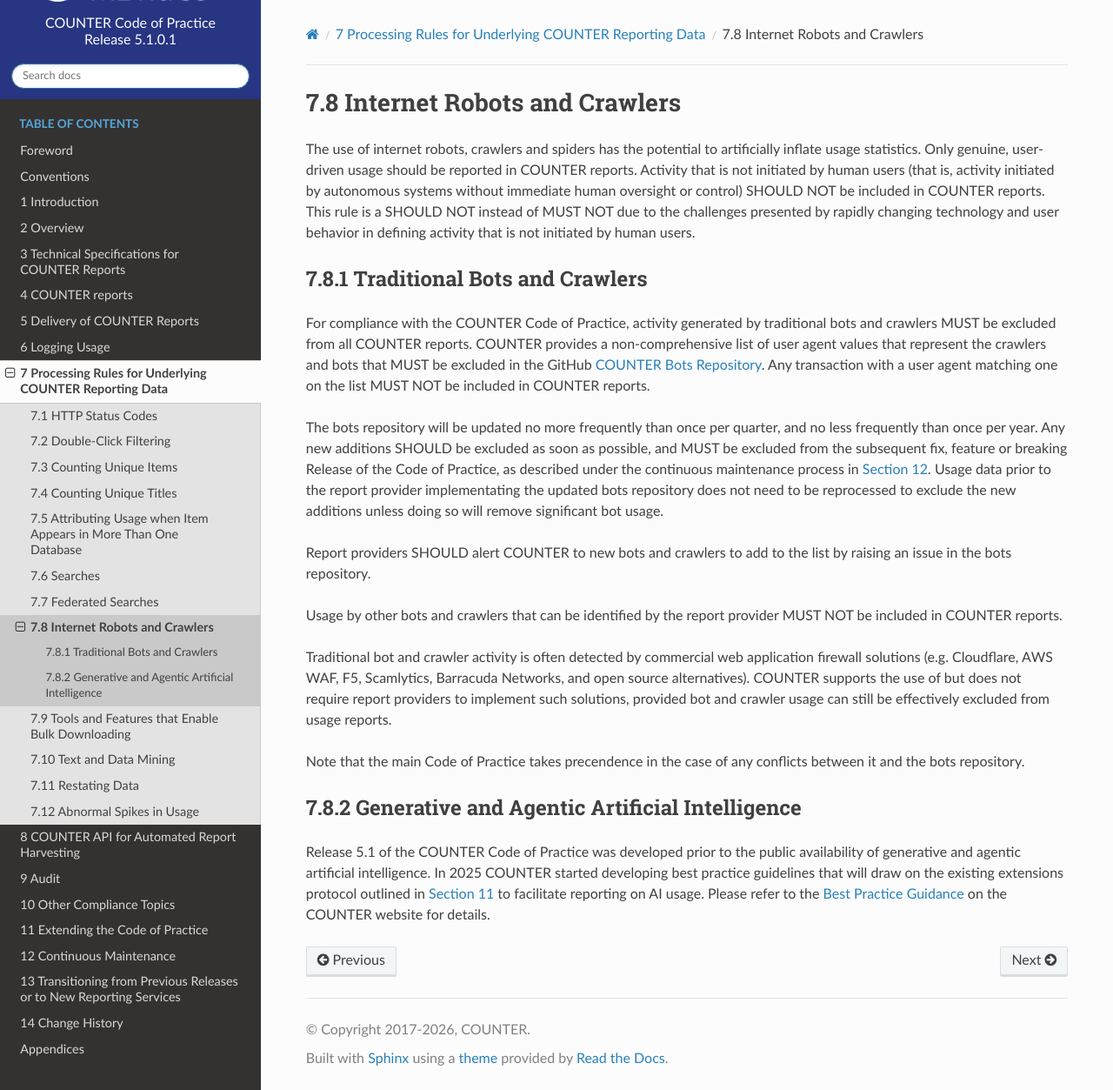
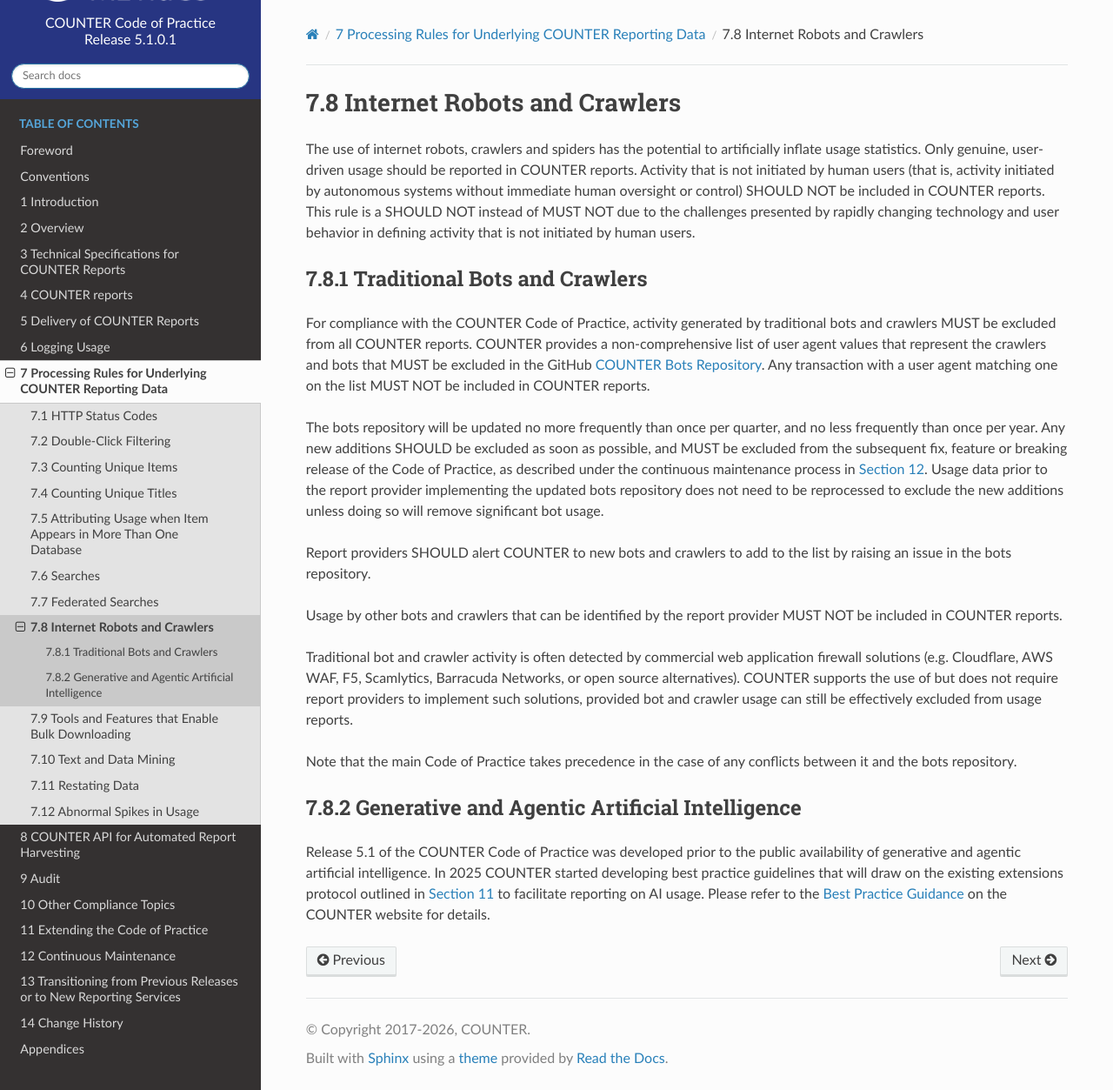
Before and after one commit to Project-Counter/cop5, a Sphinx documentation site: the page built from source/07-processing/08-internet-robots-and-crawlers.rst, in a window 1280 px wide and 1253 px high. Shown: the whole window at 87% size. Built offline with Sphinx 7.4.7 and the Read the Docs theme 3.1.0, drawn with Linux system fonts in a browser that asks for light colours.

Commit message:
Fix spelling, release lower case

```diff
--- a/source/07-processing/08-internet-robots-and-crawlers.rst
+++ b/source/07-processing/08-internet-robots-and-crawlers.rst
@@ -15,15 +15,15 @@
 
 For compliance with the COUNTER Code of Practice, activity generated by traditional bots and crawlers MUST be excluded from all COUNTER reports. COUNTER provides a non-comprehensive list of user agent values that represent the crawlers and bots that MUST be excluded in the GitHub `COUNTER Bots Repository <https://github.com/Project-Counter/counter-bots>`_. Any transaction with a user agent matching one on the list MUST NOT be included in COUNTER reports.
 
-The bots repository will be updated no more frequently than once per quarter, and no less frequently than once per year. Any new additions SHOULD be excluded as soon as possible, and MUST be excluded from the subsequent fix, feature or breaking Release of the Code of Practice, as described under the continuous maintenance process in :numref:`maintenance`. Usage data prior to the report provider implementating the updated bots repository does not need to be reprocessed to exclude the new additions unless doing so will remove significant bot usage.
+The bots repository will be updated no more frequently than once per quarter, and no less frequently than once per year. Any new additions SHOULD be excluded as soon as possible, and MUST be excluded from the subsequent fix, feature or breaking release of the Code of Practice, as described under the continuous maintenance process in :numref:`maintenance`. Usage data prior to the report provider implementing the updated bots repository does not need to be reprocessed to exclude the new additions unless doing so will remove significant bot usage.
 
 Report providers SHOULD alert COUNTER to new bots and crawlers to add to the list by raising an issue in the bots repository.
 
 Usage by other bots and crawlers that can be identified by the report provider MUST NOT be included in COUNTER reports.
 
-Traditional bot and crawler activity is often detected by commercial web application firewall solutions (e.g. Cloudflare, AWS WAF, F5, Scamlytics, Barracuda Networks, and open source alternatives). COUNTER supports the use of but does not require report providers to implement such solutions, provided bot and crawler usage can still be effectively excluded from usage reports.
+Traditional bot and crawler activity is often detected by commercial web application firewall solutions (e.g. Cloudflare, AWS WAF, F5, Scamlytics, Barracuda Networks, or open source alternatives). COUNTER supports the use of but does not require report providers to implement such solutions, provided bot and crawler usage can still be effectively excluded from usage reports.
 
-Note that the main Code of Practice takes precendence in the case of any conflicts between it and the bots repository.
+Note that the main Code of Practice takes precedence in the case of any conflicts between it and the bots repository.
 
 
 Generative and Agentic Artificial Intelligence
```
